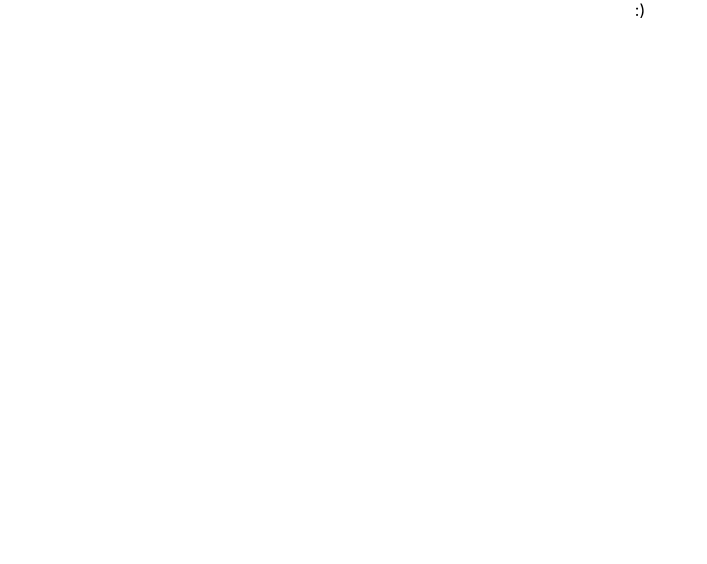
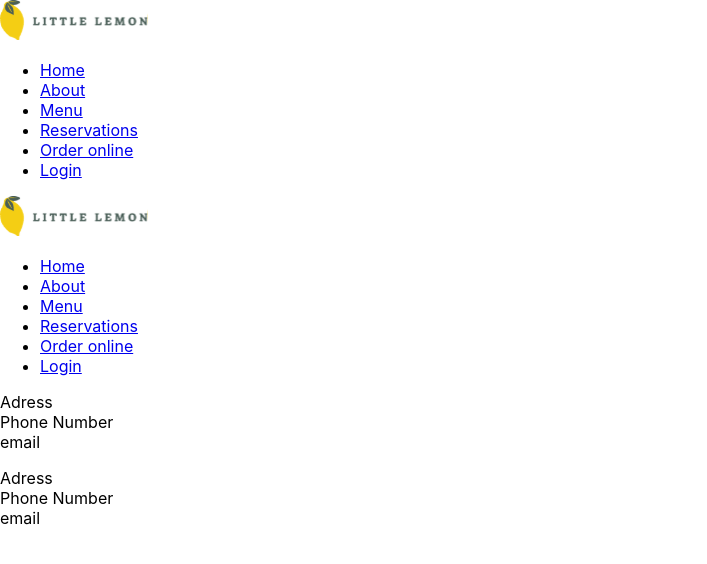
Before and after one commit to trberrido/capstone, a React (Create React App) app: page / in a window 1280 px wide. Shown: the top 564 px of the page, without its empty margins (0-707 px from the left). Built offline with nearby package versions, Linux system fonts and the light colour scheme.

Commit message:
add semantic structure + og: markups

```diff
--- a/public/index.html
+++ b/public/index.html
@@ -7,8 +7,11 @@
     <meta name="theme-color" content="#000000" />
     <meta
       name="description"
-      content="Web site created using create-react-app"
+      content="Little Lemon Restaurant, LLR for friends"
     />
+	<meta name="og:title" content="Little Lemon"/>
+	<meta name="og:description" content="A good Restaurant"/>
+	<meta name="og:image" content="warm-bruschetta-1.jpg"/>
     <link rel="apple-touch-icon" href="%PUBLIC_URL%/logo192.png" />
     <!--
       manifest.json provides metadata used when your web app is installed on a
--- a/src/App.js
+++ b/src/App.js
@@ -1,9 +1,18 @@
 import './App.css';
+
+import Header from './components/Header';
+import Nav from './components/Nav';
+import Main from './components/Main';
+import Footer from './components/Footer';
 
 function App() {
   return (
-    <div className="App"> :)
-    </div>
+    <>
+		<Header />
+		<Nav />
+		<Main />
+		<Footer />
+    </>
   );
 }
 
--- /dev/null
+++ b/src/components/Footer.jsx
@@ -0,0 +1,27 @@
+import logo from '../assets/Logo.svg';
+
+const Footer = () => {
+	return (<footer>
+		<img alt='' src={logo} />
+		<ul>
+			<li><a href='/'>Home</a></li>
+			<li><a href='/about'>About</a></li>
+			<li><a href='/menu'>Menu</a></li>
+			<li><a href='/reservations'>Reservations</a></li>
+			<li><a href='/order'>Order online</a></li>
+			<li><a href='/login'>Login</a></li>
+		</ul>
+		<p>
+			Adress<br />
+			Phone Number<br />
+			email
+		</p>
+		<p>
+			Adress<br />
+			Phone Number<br />
+			email
+		</p>
+	</footer>)
+}
+
+export default Footer;
--- /dev/null
+++ b/src/components/Header.jsx
@@ -0,0 +1,9 @@
+import logo from '../assets/Logo.svg'
+
+const Header = () => {
+	return (<header>
+		<img alt='' src={logo} />
+	</header>)
+}
+
+export default Header;
--- /dev/null
+++ b/src/components/Main.jsx
@@ -0,0 +1,5 @@
+const Main = () => {
+	return (<main></main>)
+}
+
+export default Main;
--- /dev/null
+++ b/src/components/Nav.jsx
@@ -0,0 +1,14 @@
+const Nav = () => {
+	return (<nav>
+		<ul>
+			<li><a href='/'>Home</a></li>
+			<li><a href='/about'>About</a></li>
+			<li><a href='/menu'>Menu</a></li>
+			<li><a href='/reservations'>Reservations</a></li>
+			<li><a href='/order'>Order online</a></li>
+			<li><a href='/login'>Login</a></li>
+		</ul>
+	</nav>)
+}
+
+export default Nav;
```
Also changed, not shown: public/warm-bruschetta-1.jpg (added), src/assets/Logo.svg (added).
